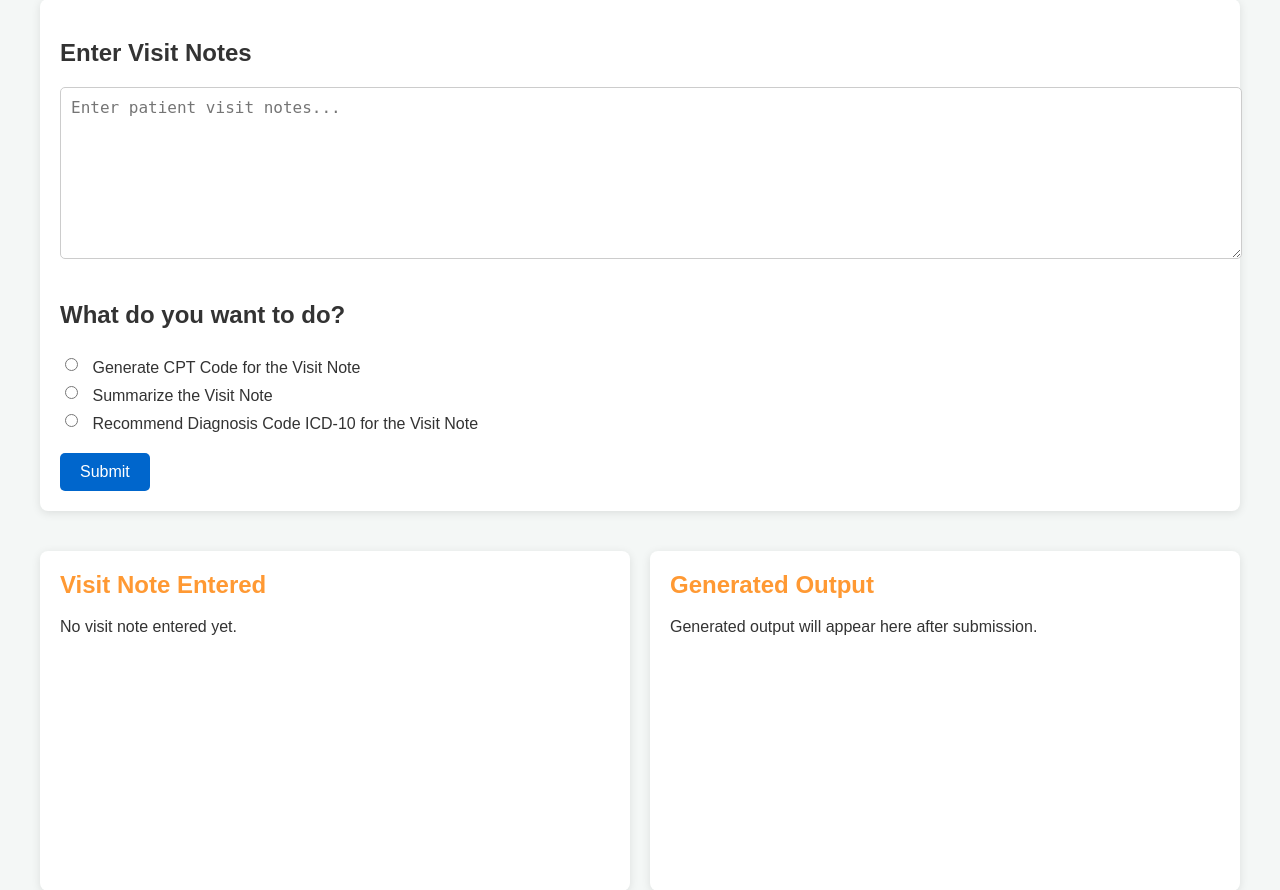
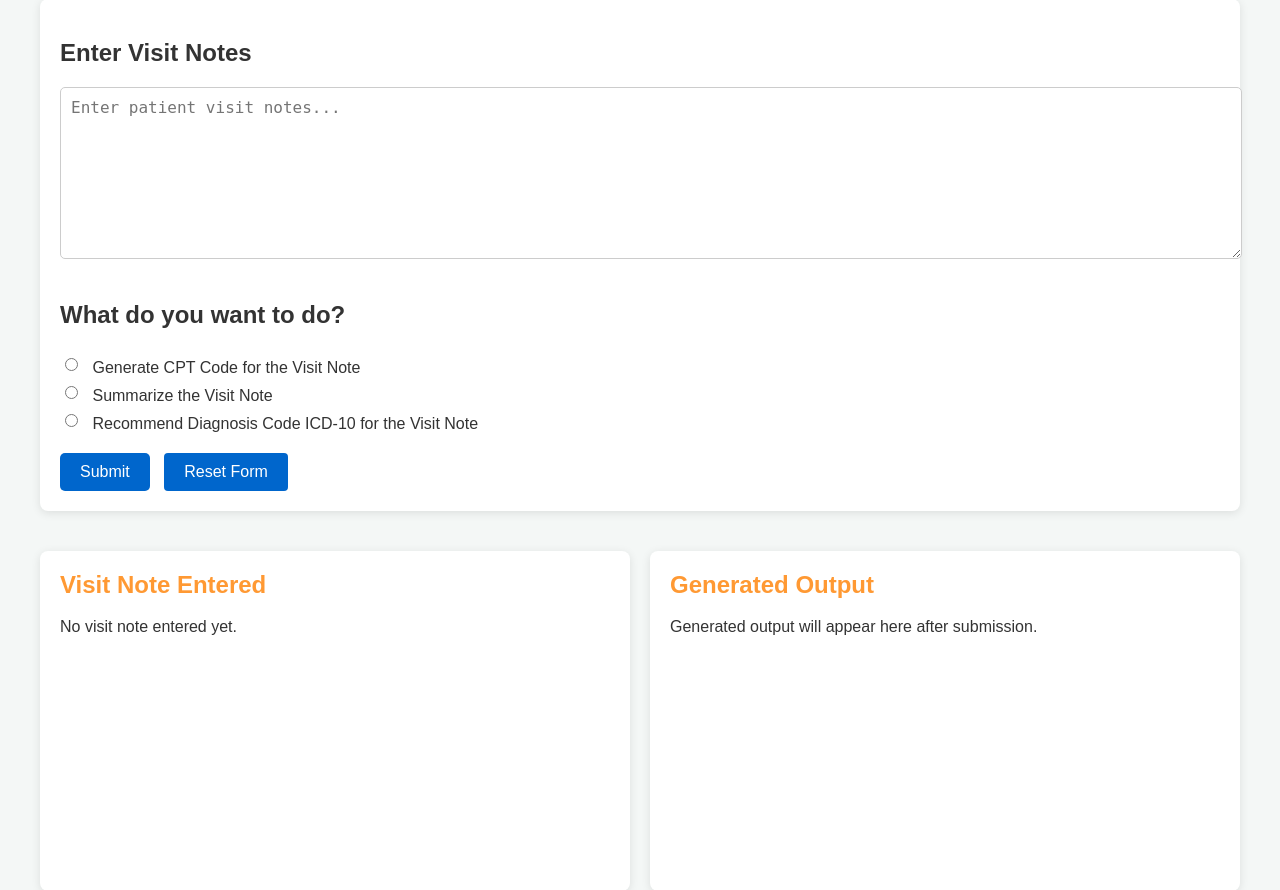
Before and after one commit to codekunoichi/clinical_insights_ai, a FastAPI app: page /form in a window 1280 px wide. Shown: the part 101-991 px from the top of the page. Run offline with FastAPI, Linux system fonts and the light colour scheme; parts of the project's set-up code (start-up, migrations or seed data) failed here and were passed over.

Commit message:
Add reset button to the form

```diff
--- a/app/templates/form.html
+++ b/app/templates/form.html
@@ -30,7 +30,10 @@
                 </div>
 
                 <button type="submit">Submit</button>
+                <!-- Reset button with an onClick event to reset the form -->
+                <button type="button" class="reset-button" onclick="resetForm()">Reset Form</button>
             </form>
+
         </div>
     </div>
 
--- a/app/templates/static/script.js
+++ b/app/templates/static/script.js
@@ -41,3 +41,7 @@ form.addEventListener('submit', function(event) {
 window.addEventListener('load', function() {
     spinnerContainer.style.display = 'none'; // Hide spinner on page load
 });
+
+function resetForm() {
+    form.reset();
+}
--- a/app/templates/static/styles.css
+++ b/app/templates/static/styles.css
@@ -21,6 +21,24 @@ button {
 }
 
 button:hover {
+    background-color: #005bb5;
+}
+
+.reset-button {
+    display: inline-block;
+    padding: 10px 20px;
+    font-size: 16px;
+    color: white;
+    background-color: #0066cc; /* Blue color */
+    border: none;
+    border-radius: 4px;
+    text-decoration: none;
+    text-align: center;
+    cursor: pointer;
+    margin-left: 10px;
+}
+
+.reset-button:hover {
     background-color: #005bb5;
 }
 
```
